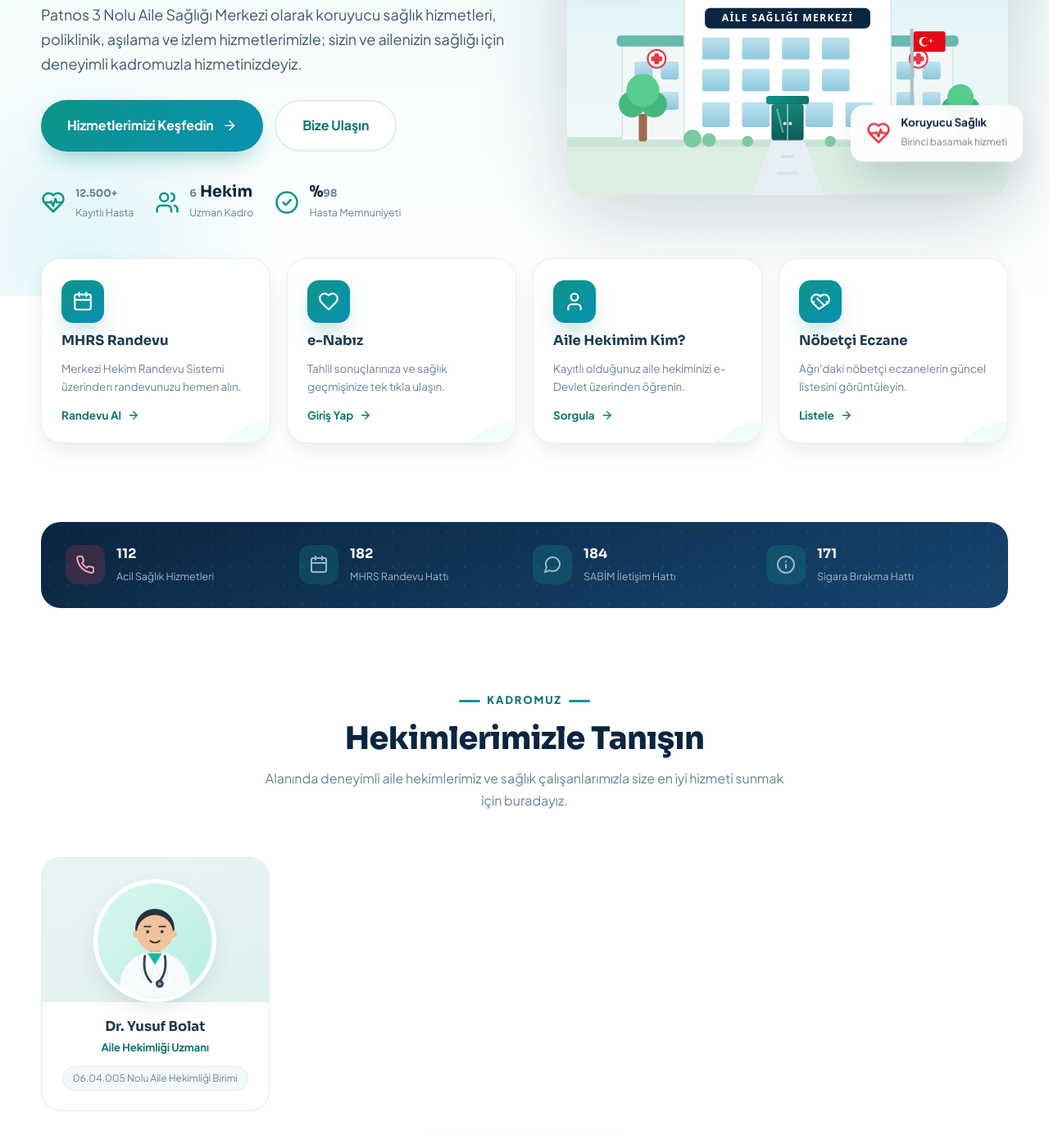
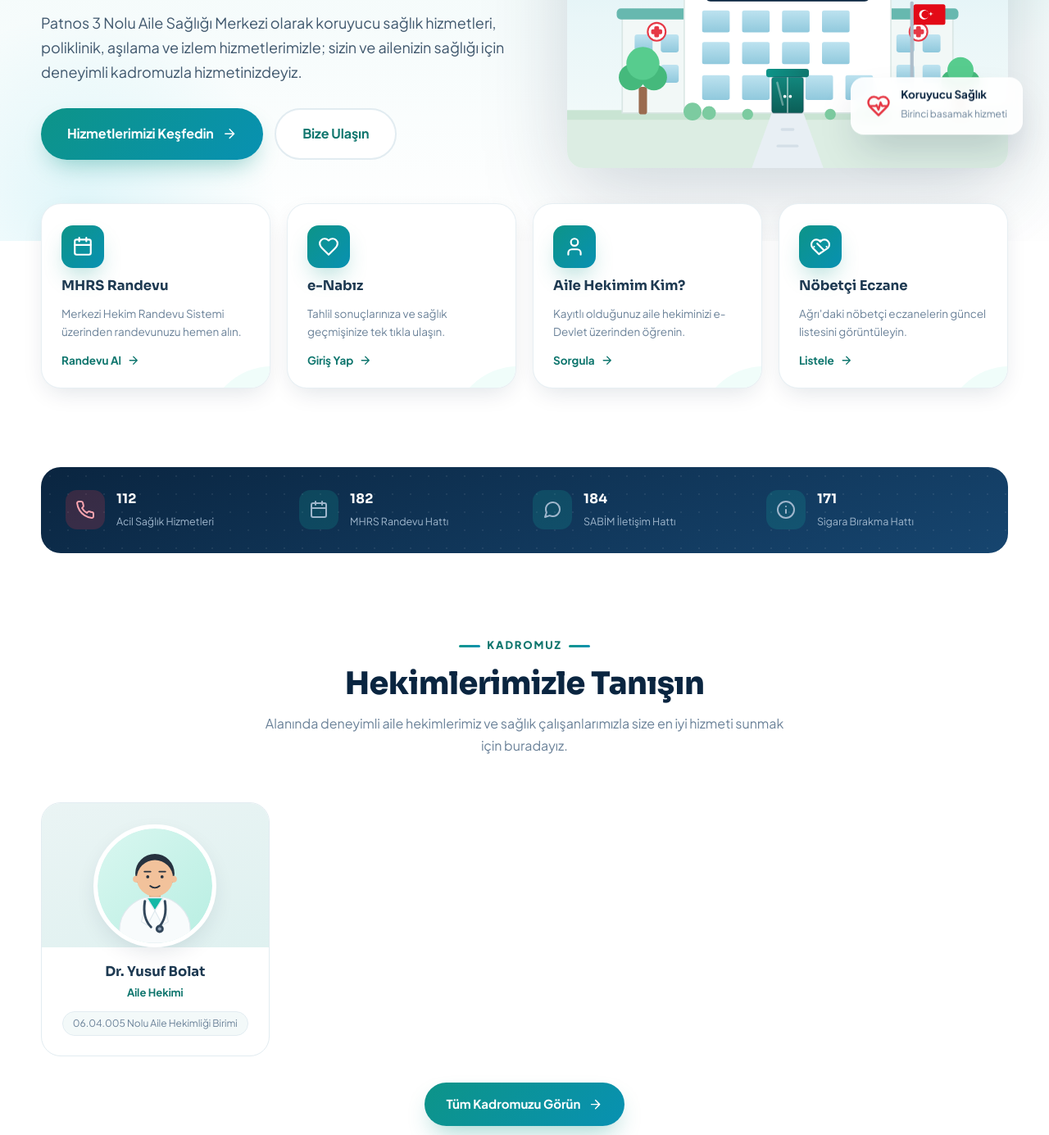
Before and after one commit to IcCc58/asmWebSite, a plain HTML site: page index.html in a window 1280 px wide. Shown: the part 485-1870 px from the top of the page at 82% size. Drawn offline with Linux system fonts and the light colour scheme.

Commit message:
text fixes

```diff
--- a/index.html
+++ b/index.html
@@ -115,20 +115,6 @@
             </a>
             <a class="btn btn--ghost btn--lg" href="iletisim.html">Bize Ulaşın</a>
           </div>
-          <div class="hero__trust">
-            <div class="hero__trust-item">
-              <svg class="icon" viewBox="0 0 24 24"><path d="M19 14c1.5-1.5 3-3.2 3-5.5A5.5 5.5 0 0 0 16.5 3c-1.8 0-3 .5-4.5 2-1.5-1.5-2.7-2-4.5-2A5.5 5.5 0 0 0 2 8.5c0 2.3 1.5 4 3 5.5l7 7Z"/><path d="M3.2 12h6.3l.5-1 2 4.5 2-7 1.5 3.5h5.3"/></svg>
-              <div><b><span data-count="12500" data-suffix="+">12.500+</span></b><span>Kayıtlı Hasta</span></div>
-            </div>
-            <div class="hero__trust-item">
-              <svg class="icon" viewBox="0 0 24 24"><path d="M16 21v-2a4 4 0 0 0-4-4H6a4 4 0 0 0-4 4v2"/><circle cx="9" cy="7" r="4"/><path d="M22 21v-2a4 4 0 0 0-3-3.87M16 3.13a4 4 0 0 1 0 7.75"/></svg>
-              <div><b><span data-count="6">6</span> Hekim</b><span>Uzman Kadro</span></div>
-            </div>
-            <div class="hero__trust-item">
-              <svg class="icon" viewBox="0 0 24 24"><circle cx="12" cy="12" r="10"/><path d="m8.5 12 2.5 2.5 5-5"/></svg>
-              <div><b>%<span data-count="98">98</span></b><span>Hasta Memnuniyeti</span></div>
-            </div>
-          </div>
         </div>
 
         <div class="hero__art">
@@ -224,7 +210,7 @@
               </div>
               <div class="doctor-card__body">
                 <h3>Dr. Yusuf Bolat</h3>
-                <p class="doctor-card__role">Aile Hekimliği Uzmanı</p>
+                <p class="doctor-card__role">Aile Hekimi</p>
                 <span class="doctor-card__unit">06.04.005 Nolu Aile Hekimliği Birimi</span>
               </div>
             </article>
```
Also changed, not shown: hekimlerimiz.html (+1 -1 lines).
